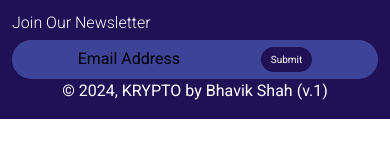
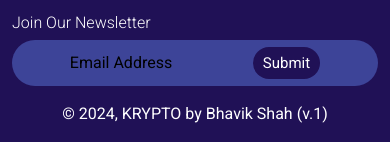
Before and after one commit to BhavikShahofficial/KRYPTO, a plain HTML site: page index.html in a window 390 px wide. Shown: the part 4240-4382 px from the top of the page. Before the commit the page ends 4359 px from the top, so only its background shows below. Drawn offline with nearby package versions, Linux system fonts and the light colour scheme.

Commit message:
small updates

```diff
--- a/style.css
+++ b/style.css
@@ -6,6 +6,15 @@
     box-sizing: border-box;
     margin: 0;
     padding: 0;
+}
+
+::-webkit-scrollbar {
+    width: 12px; /* Scrollbar width */
+}
+
+::-webkit-scrollbar-thumb {
+    background: #201156; /* Scrollbar thumb color */
+    border-radius: 10px; /* Rounded corners */
 }
 
 ::placeholder{
@@ -322,5 +331,13 @@
         width: 300px !important;
         height: 330px !important;
     }
+
+    .button-footer {
+        font-size: 15px;
+    }
+
+    .copyright{
+        margin-top:1rem !important;
+    }
 }
 /* responsive End */
```
